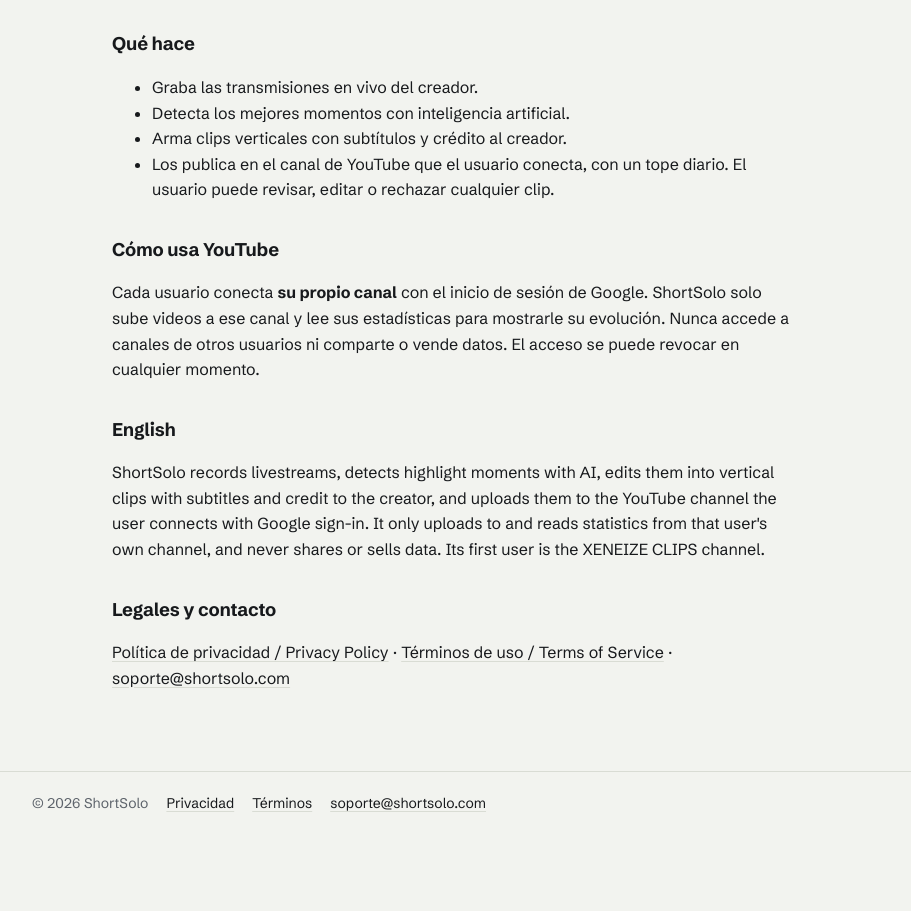
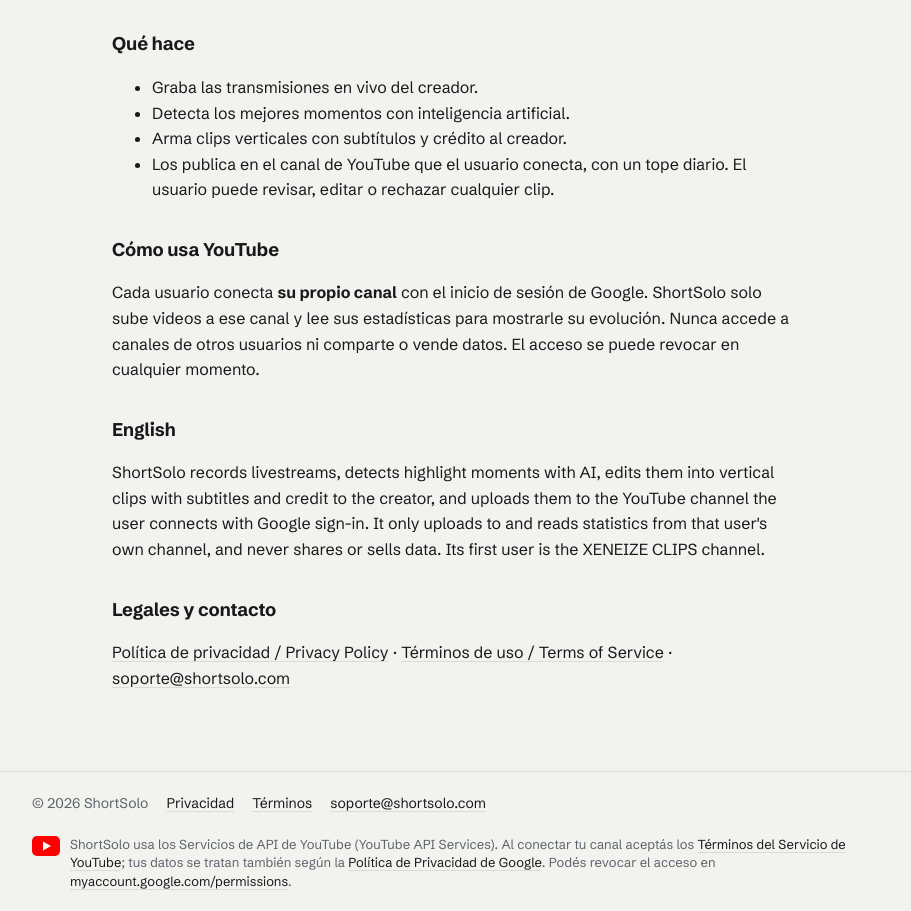
Before and after one commit to gabocara/shortsolo-web, a plain HTML site: page index.html in a window 1280 px wide. Shown: the part 191-1102 px from the top of the page, without its empty margins (184-1095 px from the left). Before the commit the page ends 1026 px from the top, so only its background shows below. Drawn offline with Linux system fonts and the light colour scheme.

Commit message:
Pie: aviso de uso de los Servicios de API de YouTube (terminos de YouTube, privacidad de Google, revocar acceso)

```diff
--- a/index.html
+++ b/index.html
@@ -34,6 +34,8 @@
   code { font-size: .9em; background: var(--panel); border: 1px solid var(--rule); border-radius: 4px; padding: 1px 4px; }
   .site-footer { border-top: 1px solid var(--rule); color: var(--graphite); font-size: 14px; }
   .site-footer div { max-width: 880px; margin: 0 auto; padding: 20px 16px; display: flex; gap: 18px; flex-wrap: wrap; }
+  .site-footer .yt-api { padding-top: 0; align-items: flex-start; gap: 10px; flex-wrap: nowrap; font-size: 13px; line-height: 1.45; }
+  .site-footer .yt-mark { flex: none; margin-top: 1px; }
   @media (max-width: 560px) { .site-links { display: none; } h1 { font-size: 1.7rem; } }
 </style>
 
@@ -63,6 +65,6 @@
   <h2>Legales y contacto</h2>
   <p><a href="privacidad.html">Política de privacidad / Privacy Policy</a> · <a href="terminos.html">Términos de uso / Terms of Service</a> · <a href="mailto:soporte@shortsolo.com">soporte@shortsolo.com</a></p>
 </main>
-<footer class="site-footer"><div><span>© 2026 ShortSolo</span><a href="/privacidad.html">Privacidad</a><a href="/terminos.html">Términos</a><a href="mailto:soporte@shortsolo.com">soporte@shortsolo.com</a></div></footer>
+<footer class="site-footer"><div><span>© 2026 ShortSolo</span><a href="/privacidad.html">Privacidad</a><a href="/terminos.html">Términos</a><a href="mailto:soporte@shortsolo.com">soporte@shortsolo.com</a></div><div class="yt-api"><svg class="yt-mark" viewBox="0 0 28 20" width="28" height="20" aria-hidden="true"><rect width="28" height="20" rx="5" fill="#FF0000"/><path d="M11 5.5v9l8-4.5z" fill="#fff"/></svg><span>ShortSolo usa los Servicios de API de YouTube (YouTube API Services). Al conectar tu canal aceptás los <a href="https://www.youtube.com/t/terms" rel="noopener">Términos del Servicio de YouTube</a>; tus datos se tratan también según la <a href="https://policies.google.com/privacy" rel="noopener">Política de Privacidad de Google</a>. Podés revocar el acceso en <a href="https://myaccount.google.com/permissions" rel="noopener">myaccount.google.com/permissions</a>.</span></div></footer>
 </body>
 </html>
```
Also changed, not shown: privacidad.html (+3 -1 lines), terminos.html (+3 -1 lines).
